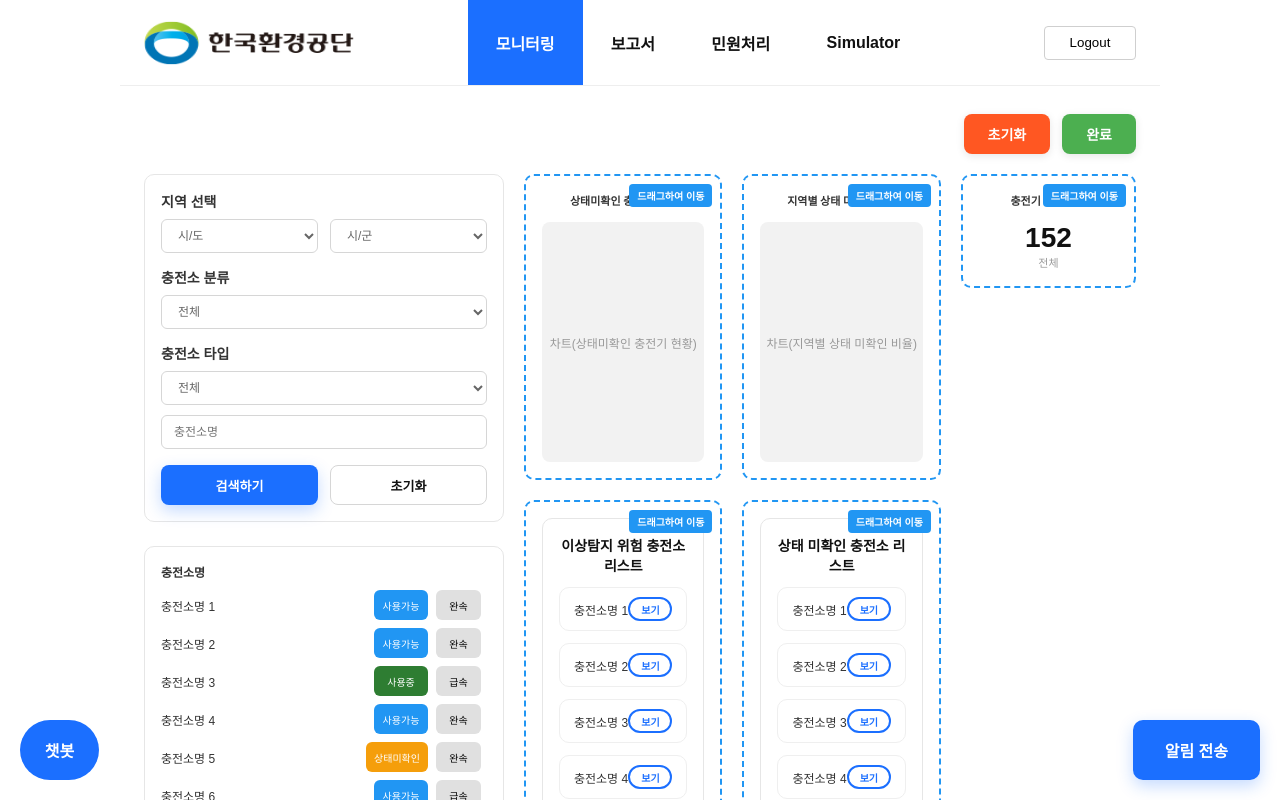
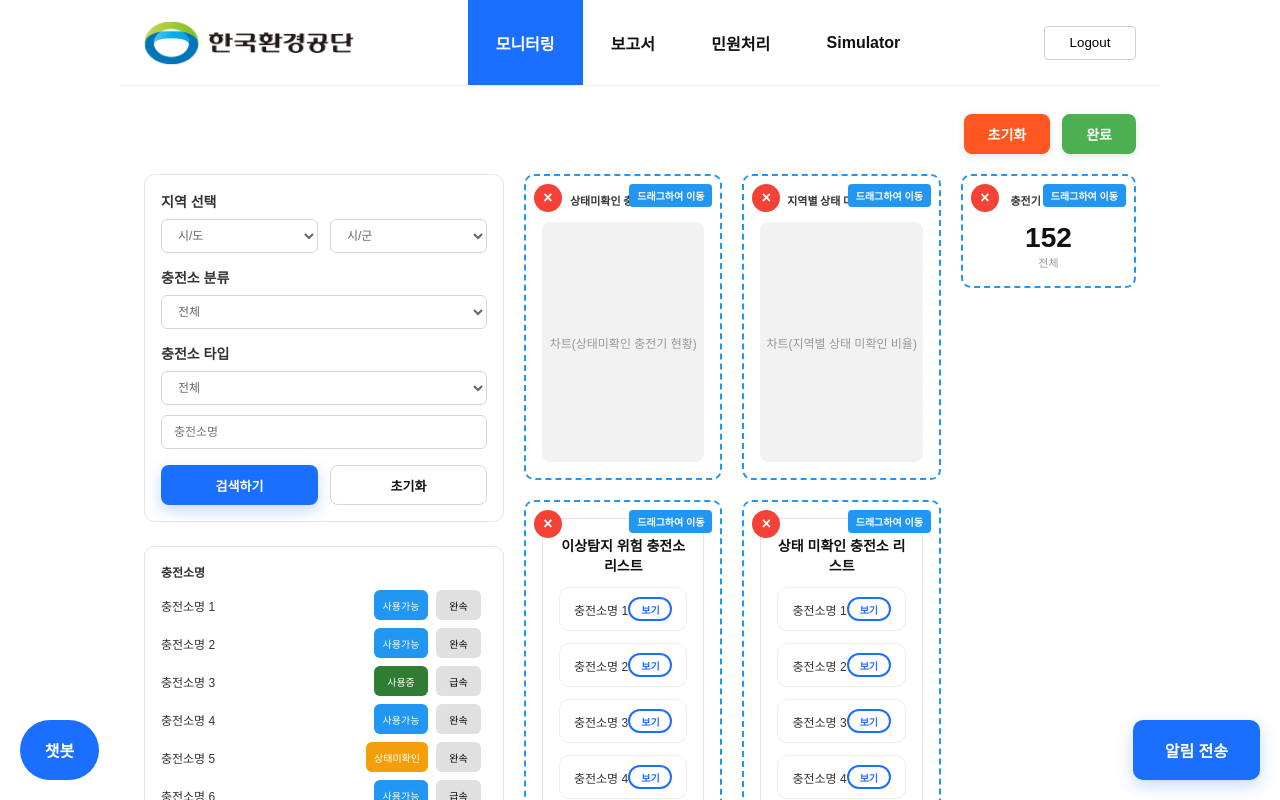
Before and after one commit to ChaeyunKoo/ev-charger-ops-platform, a Next.js app in the folder nextjs/: page /pages/monitoring in a window 1280 px wide. Both pictures are taken after a click on the button "편집". Built offline with nearby package versions, Linux system fonts and the light colour scheme.

Commit message:
편집 기능 고도화

```diff
--- a/nextjs/src/app/pages/monitoring/page.jsx
+++ b/nextjs/src/app/pages/monitoring/page.jsx
@@ -44,7 +44,12 @@ export default function MonitoringPage() {
         { id: "list2", component: "PagedList", title: "상태 미확인 충전소 리스트", dataKey: "unconfirmed", gridArea: "3 / 3 / 4 / 4" },
     ];
 
+    // 전체 사용 가능한 컴포넌트 목록 (고정)
+    const availableComponents = useMemo(() => defaultLayout, []);
+
     const [layout, setLayout] = useState(defaultLayout);
+    const [removedComponents, setRemovedComponents] = useState([]);
+    const [emptySlotSelections, setEmptySlotSelections] = useState({});
 
     // 더미
     const stationList = useMemo(
@@ -131,6 +136,31 @@ export default function MonitoringPage() {
     const handleResetLayout = () => {
         if (window.confirm("레이아웃을 초기화하시겠습니까?")) {
             setLayout(defaultLayout);
+            setRemovedComponents([]);
+            setEmptySlotSelections({});
+        }
+    };
+
+    // 🗑️ 컴포넌트 삭제
+    const handleRemoveComponent = (itemId) => {
+        const removedItem = layout.find(item => item.id === itemId);
+        if (removedItem) {
+            setLayout(layout.filter(item => item.id !== itemId));
+            setRemovedComponents([...removedComponents, removedItem]);
+        }
+    };
+
+    // ➕ 컴포넌트 추가 (빈 공간에)
+    const handleAddComponent = (gridArea, componentToAdd) => {
+        if (!componentToAdd) return;
+
+        // 제거된 컴포넌트 목록에서 찾기
+        const component = removedComponents.find(c => c.id === componentToAdd);
+        if (component) {
+            // 해당 위치에 컴포넌트 추가
+            const newComponent = { ...component, gridArea };
+            setLayout([...layout, newComponent]);
+            setRemovedComponents(removedComponents.filter(c => c.id !== componentToAdd));
         }
     };
 
@@ -150,7 +180,18 @@ export default function MonitoringPage() {
                     onDragOver={handleDragOver}
                     onDrop={(e) => handleDrop(e, item)}
                 >
-                    {isEditMode && <div className={styles.dragHint}>드래그하여 이동</div>}
+                    {isEditMode && (
+                        <>
+                            <button
+                                className={styles.deleteBtn}
+                                onClick={() => handleRemoveComponent(item.id)}
+                                title="삭제"
+                            >
+                                ×
+                            </button>
+                            <div className={styles.dragHint}>드래그하여 이동</div>
+                        </>
+                    )}
                     <h3 className={styles.cardTitle}>{item.title}</h3>
                     <UnconfirmStatusChart />
                 </section>
@@ -168,7 +209,18 @@ export default function MonitoringPage() {
                     onDragOver={handleDragOver}
                     onDrop={(e) => handleDrop(e, item)}
                 >
-                    {isEditMode && <div className={styles.dragHint}>드래그하여 이동</div>}
+                    {isEditMode && (
+                        <>
+                            <button
+                                className={styles.deleteBtn}
+                                onClick={() => handleRemoveComponent(item.id)}
+                                title="삭제"
+                            >
+                                ×
+                            </button>
+                            <div className={styles.dragHint}>드래그하여 이동</div>
+                        </>
+                    )}
                     <h3 className={styles.cardTitle}>{item.title}</h3>
                     <UnconfirmRegionChart />
                 </section>
@@ -186,7 +238,18 @@ export default function MonitoringPage() {
                     onDragOver={handleDragOver}
                     onDrop={(e) => handleDrop(e, item)}
                 >
-                    {isEditMode && <div className={styles.dragHint}>드래그하여 이동</div>}
+                    {isEditMode && (
+                        <>
+                            <button
+                                className={styles.deleteBtn}
+                                onClick={() => handleRemoveComponent(item.id)}
+                                title="삭제"
+                            >
+                                ×
+                            </button>
+                            <div className={styles.dragHint}>드래그하여 이동</div>
+                        </>
+                    )}
                     <h3 className={styles.cardTitle}>{item.title}</h3>
                     <SummaryChart total={152} />
                 </section>
@@ -207,7 +270,18 @@ export default function MonitoringPage() {
                     onDragOver={handleDragOver}
                     onDrop={(e) => handleDrop(e, item)}
                 >
-                    {isEditMode && <div className={styles.dragHint}>드래그하여 이동</div>}
+                    {isEditMode && (
+                        <>
+                            <button
+                                className={styles.deleteBtn}
+                                onClick={() => handleRemoveComponent(item.id)}
+                                title="삭제"
+                            >
+                                ×
+                            </button>
+                            <div className={styles.dragHint}>드래그하여 이동</div>
+                        </>
+                    )}
                     <PagedList
                         styles={styles}
                         title={item.title}
@@ -218,6 +292,56 @@ export default function MonitoringPage() {
                 </div>
             );
         }
+    };
+
+    // 🔲 빈 슬롯 렌더링
+    const renderEmptySlot = (gridArea) => {
+        const selectedComponent = emptySlotSelections[gridArea] || "";
+
+        return (
+            <div
+                key={`empty-${gridArea}`}
+                className={styles.emptySlot}
+                style={{ gridArea }}
+            >
+                <p className={styles.emptySlotText}>비어있는 공간</p>
+                {removedComponents.length > 0 && (
+                    <div className={styles.componentSelector}>
+                        <select
+                            className={styles.selectorDropdown}
+                            value={selectedComponent}
+                            onChange={(e) => {
+                                setEmptySlotSelections({
+                                    ...emptySlotSelections,
+                                    [gridArea]: e.target.value
+                                });
+                            }}
+                        >
+                            <option value="">컴포넌트 선택</option>
+                            {removedComponents.map(comp => (
+                                <option key={comp.id} value={comp.id}>
+                                    {comp.title}
+                                </option>
+                            ))}
+                        </select>
+                    </div>
+                )}
+                {selectedComponent && (
+                    <button
+                        className={styles.addBtn}
+                        onClick={() => {
+                            handleAddComponent(gridArea, selectedComponent);
+                            // 선택 초기화
+                            const newSelections = { ...emptySlotSelections };
+                            delete newSelections[gridArea];
+                            setEmptySlotSelections(newSelections);
+                        }}
+                    >
+                        추가
+                    </button>
+                )}
+            </div>
+        );
     };
 
     return (
@@ -268,7 +392,21 @@ export default function MonitoringPage() {
                         </div>
 
                         {/* 📊 동적 레이아웃 렌더링 */}
-                        {layout.map(item => renderComponent(item))}
+                        {isEditMode ? (
+                            <>
+                                {/* 현재 레이아웃의 컴포넌트들 */}
+                                {layout.map(item => renderComponent(item))}
+
+                                {/* 삭제된 컴포넌트의 빈 슬롯 (편집 모드에서만 표시) */}
+                                {availableComponents
+                                    .filter(comp => !layout.find(item => item.id === comp.id))
+                                    .map(comp => renderEmptySlot(comp.gridArea))
+                                }
+                            </>
+                        ) : (
+                            /* 일반 모드: 현재 레이아웃만 표시 */
+                            layout.map(item => renderComponent(item))
+                        )}
 
                         <div className={styles.gridEmpty} />
                     </div>
--- a/nextjs/src/app/pages/monitoring/page.module.css
+++ b/nextjs/src/app/pages/monitoring/page.module.css
@@ -104,6 +104,88 @@
     font-size: 10px;
     font-weight: 700;
     z-index: 10;
+}
+
+.deleteBtn {
+    position: absolute;
+    top: 8px;
+    left: 8px;
+    width: 28px;
+    height: 28px;
+    background: #f44336;
+    color: #fff;
+    border: none;
+    border-radius: 50%;
+    font-size: 16px;
+    font-weight: 700;
+    cursor: pointer;
+    display: flex;
+    align-items: center;
+    justify-content: center;
+    z-index: 10;
+    transition: all 0.2s;
+}
+
+.deleteBtn:hover {
+    background: #d32f2f;
+    transform: scale(1.1);
+}
+
+.emptySlot {
+    border: 2px dashed #ccc;
+    border-radius: 10px;
+    background: #f9f9f9;
+    padding: 20px;
+    display: flex;
+    flex-direction: column;
+    align-items: center;
+    justify-content: center;
+    gap: 12px;
+    min-height: 200px;
+}
+
+.addBtn {
+    padding: 12px 24px;
+    background: #4caf50;
+    color: #fff;
+    border: none;
+    border-radius: 8px;
+    font-family: Arial, sans-serif;
+    font-size: 14px;
+    font-weight: 700;
+    cursor: pointer;
+    transition: all 0.2s;
+}
+
+.addBtn:hover {
+    background: #45a049;
+    transform: translateY(-2px);
+    box-shadow: 0 4px 8px rgba(76, 175, 80, 0.3);
+}
+
+.componentSelector {
+    position: relative;
+    width: 100%;
+    max-width: 300px;
+}
+
+.selectorDropdown {
+    width: 100%;
+    padding: 8px 12px;
+    background: #fff;
+    border: 2px solid #4caf50;
+    border-radius: 6px;
+    font-family: Arial, sans-serif;
+    font-size: 13px;
+    color: #333;
+    cursor: pointer;
+}
+
+.emptySlotText {
+    font-family: Arial, sans-serif;
+    font-size: 13px;
+    color: #999;
+    text-align: center;
 }
 
 .contentGrid {
```
